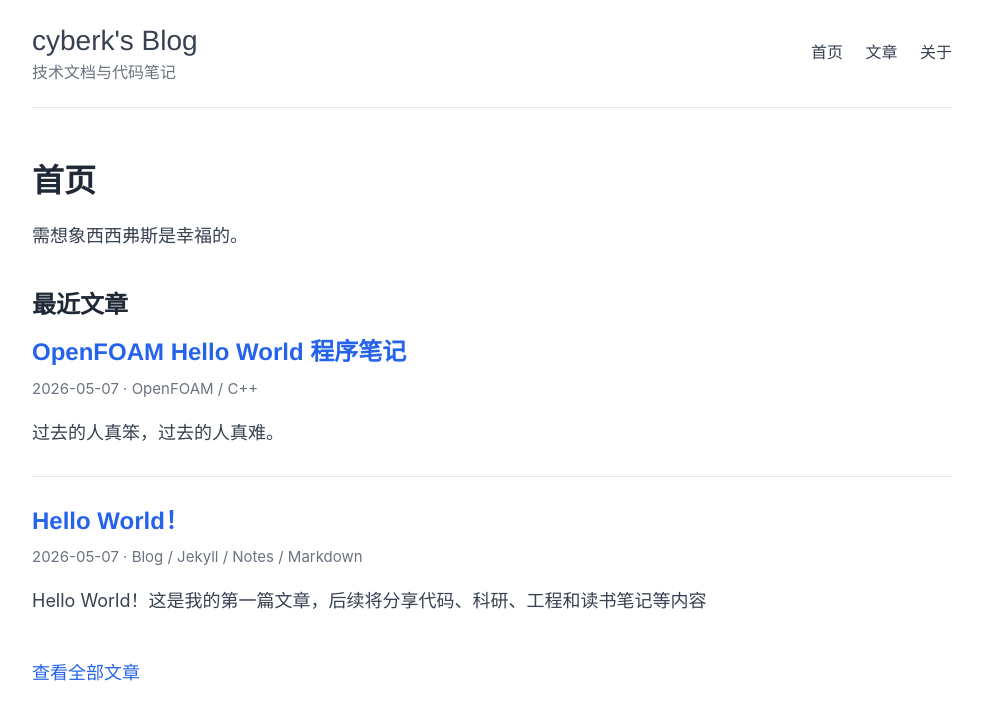
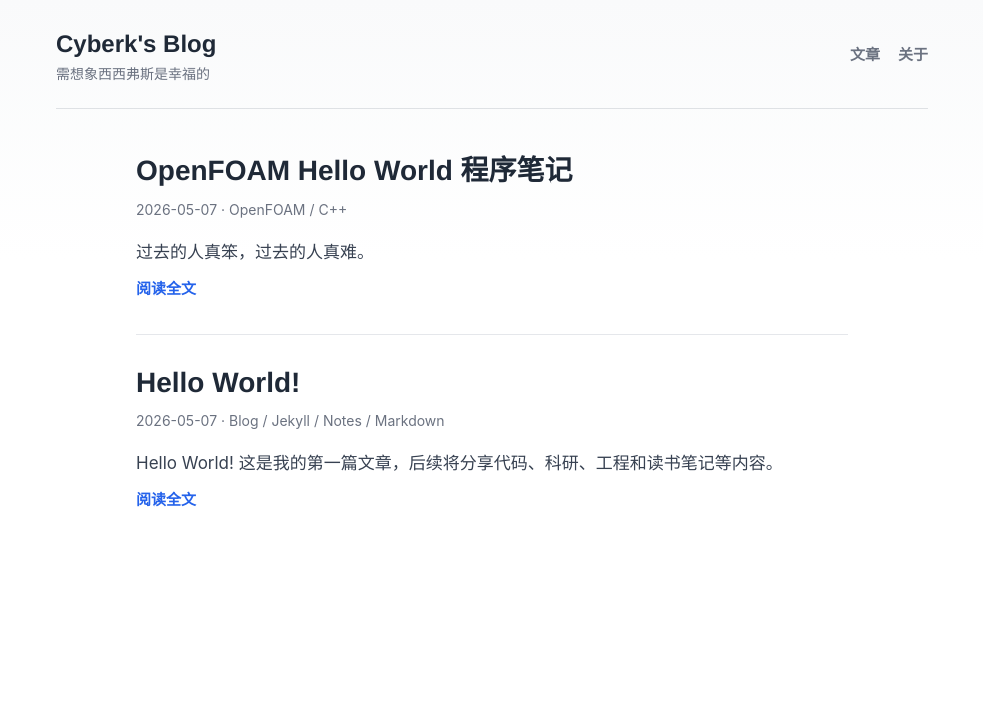
Before and after one commit to cyberk1895/cyberk1895.github.io, a Jekyll site: the page built from index.md, in a window 1280 px wide. Shown: the top 720 px of the page, without its empty margins (148-1131 px from the left). Built offline with Jekyll 4.4.1, drawn with Linux system fonts in a browser that asks for light colours.

Commit message:
modify the blog

```diff
--- a/_config.yml
+++ b/_config.yml
@@ -1,6 +1,6 @@
-name: cyberk's Blog
-title: cyberk's Blog
-description: 技术文档与代码笔记
+name: Cyberk's Blog
+title: Cyberk's Blog
+description: 需想象西西弗斯是幸福的
 
 url: ""
 baseurl: ""
--- a/_layouts/default.html
+++ b/_layouts/default.html
@@ -18,13 +18,12 @@
   <body>
     <div class="wrapper-masthead">
       <div class="container">
-        <header class="masthead clearfix">
+        <header class="masthead">
           <div class="site-info">
             <h1 class="site-name"><a href="{{ site.baseurl }}/">{{ site.name }}</a></h1>
             <p class="site-description">{{ site.description }}</p>
           </div>
           <nav aria-label="主导航">
-            <a href="{{ site.baseurl }}/">首页</a>
             <a href="{{ site.baseurl }}/blog/">文章</a>
             <a href="{{ site.baseurl }}/about/">关于</a>
           </nav>
--- a/index.md
+++ b/index.md
@@ -1,21 +1,15 @@
 ---
-layout: page
-title: 首页
+layout: default
 permalink: /index.html
 ---
 
-需想象西西弗斯是幸福的。
-
-## 最近文章
-
-<div class="posts compact">
-{% for post in site.posts limit:5 %}
+<div class="posts">
+{% for post in site.posts %}
   <article class="post-list-item">
-    <h2><a href="{{ site.baseurl }}{{ post.url }}">{{ post.title }}</a></h2>
+    <h1><a href="{{ site.baseurl }}{{ post.url }}">{{ post.title }}</a></h1>
     <p class="post-meta">{{ post.date | date: "%Y-%m-%d" }}{% if post.tags %} · {{ post.tags | join: " / " }}{% endif %}</p>
     <div class="entry">{{ post.excerpt }}</div>
+    <a class="read-more" href="{{ site.baseurl }}{{ post.url }}">阅读全文</a>
   </article>
 {% endfor %}
 </div>
-
-[查看全部文章]({{ site.baseurl }}/blog/)
--- a/style.scss
+++ b/style.scss
@@ -5,20 +5,28 @@
 @import "variables";
 
 html {
+  background: $near-white;
   font-size: 100%;
 }
 
 body {
-  background: $white;
+  background: linear-gradient(180deg, $near-white 0, $white 260px);
   color: $dark-gray;
-  font: 18px/1.6 $system-font;
+  font: 17px/1.75 $system-font;
+  min-height: 100vh;
+  text-rendering: optimizeLegibility;
+  -webkit-font-smoothing: antialiased;
 }
 
 .container {
   margin: 0 auto;
-  max-width: 960px;
-  padding: 0 20px;
+  max-width: 760px;
+  padding: 0 24px;
   width: 100%;
+}
+
+main.container {
+  padding-bottom: 72px;
 }
 
 h1,
@@ -30,24 +38,25 @@ h6 {
   color: $darker-gray;
   font-family: $heading-font;
   font-weight: 700;
-  line-height: 1.35;
-  margin: 1.6em 0 0.6em;
+  letter-spacing: 0;
+  line-height: 1.3;
+  margin: 1.8em 0 0.65em;
 }
 
 h1 {
-  font-size: 32px;
+  font-size: 38px;
 }
 
 h2 {
-  font-size: 24px;
+  font-size: 26px;
 }
 
 h3 {
-  font-size: 20px;
+  font-size: 21px;
 }
 
 p {
-  margin: 15px 0;
+  margin: 16px 0;
 }
 
 a {
@@ -59,12 +68,14 @@ a:hover,
 a:active {
   color: $blue-dark;
   text-decoration: underline;
+  text-decoration-thickness: 1px;
+  text-underline-offset: 3px;
 }
 
 ul,
 ol {
-  margin: 15px 0;
-  padding-left: 30px;
+  margin: 18px 0;
+  padding-left: 28px;
 }
 
 ul {
@@ -73,6 +84,10 @@ ul {
 
 ol {
   list-style: decimal;
+}
+
+li + li {
+  margin-top: 6px;
 }
 
 strong,
@@ -86,12 +101,16 @@ i {
 }
 
 img {
+  border-radius: 8px;
+  display: block;
+  margin: 24px auto;
   max-width: 100%;
 }
 
 table {
   display: block;
-  margin: 20px 0;
+  font-size: 15px;
+  margin: 24px 0;
   overflow-x: auto;
   width: 100%;
 }
@@ -99,19 +118,22 @@ table {
 th,
 td {
   border: 1px solid $light-gray;
-  padding: 8px 10px;
+  padding: 10px 12px;
 }
 
 th {
   background: $near-white;
+  color: $darker-gray;
   font-weight: 700;
 }
 
 blockquote {
-  border-left: 3px solid $gray;
-  color: $gray;
-  margin: 1.5em 0;
-  padding: 0.1em 1em;
+  background: $near-white;
+  border-left: 4px solid $blue;
+  border-radius: 0 8px 8px 0;
+  color: $dark-gray;
+  margin: 1.6em 0;
+  padding: 0.75em 1.1em;
 }
 
 code {
@@ -120,7 +142,11 @@ code {
   border-radius: 4px;
   font-family: $mono-font;
   font-size: 0.9em;
-  padding: 0.08em 0.25em;
+  padding: 0.08em 0.28em;
+}
+
+pre {
+  overflow-x: auto;
 }
 
 pre code {
@@ -131,53 +157,87 @@ pre code {
 }
 
 .wrapper-masthead {
-  margin-bottom: 48px;
+  margin-bottom: 44px;
+}
+
+.wrapper-masthead .container {
+  max-width: 920px;
 }
 
 .masthead {
-  border-bottom: 1px solid $light-gray;
-  padding: 22px 0;
+  align-items: center;
+  border-bottom: 1px solid rgba(107, 114, 128, 0.2);
+  display: flex;
+  gap: 24px;
+  justify-content: space-between;
+  padding: 28px 0 24px;
 }
 
 .site-info {
-  float: left;
+  min-width: 0;
 }
 
 .site-name {
-  font-size: 28px;
-  font-weight: 400;
+  font-size: 24px;
+  font-weight: 700;
   letter-spacing: 0;
   margin: 0;
 }
 
 .site-name a {
-  color: $dark-gray;
+  color: $darker-gray;
+}
+
+.site-name a:hover {
+  color: $blue-dark;
+  text-decoration: none;
 }
 
 .site-description {
   color: $gray;
-  font-size: 16px;
-  margin: 0;
+  font-size: 14px;
+  line-height: 1.5;
+  margin: 4px 0 0;
 }
 
 nav {
-  float: right;
-  font-size: 16px;
-  margin-top: 18px;
+  display: flex;
+  flex-wrap: wrap;
+  font-size: 15px;
+  gap: 18px;
 }
 
 nav a {
-  color: $dark-gray;
-  margin-left: 18px;
+  border-bottom: 2px solid transparent;
+  color: $gray;
+  font-weight: 600;
+  padding: 4px 0;
+}
+
+nav a:hover,
+nav a:active {
+  border-bottom-color: $blue;
+  color: $darker-gray;
+  text-decoration: none;
+}
+
+article.post > h1,
+article.page > h1 {
+  font-size: 38px;
+  margin-top: 0;
+}
+
+.posts {
+  margin-top: 10px;
 }
 
 .post-list-item {
   border-bottom: 1px solid $light-gray;
-  padding-bottom: 28px;
+  padding: 30px 0;
 }
 
-.post-list-item + .post-list-item {
-  margin-top: 28px;
+.post-list-item:first-child {
+  padding-top: 0;
 }
 
 .post-list-item:last-child {
@@ -186,20 +246,44 @@ nav a {
 
 .post-list-item h1,
 .post-list-item h2 {
-  margin-top: 0;
+  margin: 0 0 8px;
+}
+
+.post-list-item h1 {
+  font-size: 28px;
+}
+
+.post-list-item h2 {
+  font-size: 24px;
+}
+
+.post-list-item h1 a,
+.post-list-item h2 a {
+  color: $darker-gray;
+}
+
+.post-list-item h1 a:hover,
+.post-list-item h2 a:hover {
+  color: $blue-dark;
+  text-decoration: none;
 }
 
 .post-meta {
   color: $gray;
-  font-size: 15px;
-  margin: -6px 0 18px;
+  font-size: 14px;
+  margin: 0 0 16px;
 }
 
-.read-more {
+.read-more,
+.archive-link a {
   display: inline-block;
-  font-size: 14px;
+  font-size: 15px;
+  font-weight: 700;
   margin-top: 8px;
-  text-transform: uppercase;
+}
+
+.archive-link {
+  margin-top: 28px;
 }
 
 .entry {
@@ -212,6 +296,16 @@ nav a {
 
 .entry > :last-child {
   margin-bottom: 0;
+}
+
+.entry a {
+  text-decoration: underline;
+  text-decoration-thickness: 1px;
+  text-underline-offset: 3px;
+}
+
+.compact .post-list-item {
+  padding: 24px 0;
 }
 
 .clearfix:before,
@@ -227,31 +321,45 @@ nav a {
 @include mobile {
   body {
     font-size: 16px;
+    line-height: 1.7;
+  }
+
+  .container {
+    padding: 0 18px;
   }
 
   .wrapper-masthead {
-    margin-bottom: 32px;
+    margin-bottom: 34px;
   }
 
   .masthead {
-    text-align: center;
-  }
-
-  .site-info,
-  nav {
-    float: none;
+    align-items: flex-start;
+    flex-direction: column;
+    gap: 14px;
+    padding: 22px 0 18px;
   }
 
   nav {
-    margin-top: 14px;
+    gap: 16px;
   }
 
-  nav a {
-    margin: 0 8px;
+  h1,
+  article.post > h1,
+  article.page > h1 {
+    font-size: 30px;
   }
 
-  h1 {
-    font-size: 28px;
+  h2 {
+    font-size: 23px;
+  }
+
+  .post-list-item {
+    padding: 24px 0;
+  }
+
+  .post-list-item h1,
+  .post-list-item h2 {
+    font-size: 23px;
   }
 }
 
```
Also changed, not shown: _posts/2026-05-07-hello-world.md (+6 -7 lines), about.md (+1 -1 lines), _posts/2026-05-07-openfoam-hello-world.md (line endings or trailing spaces).
